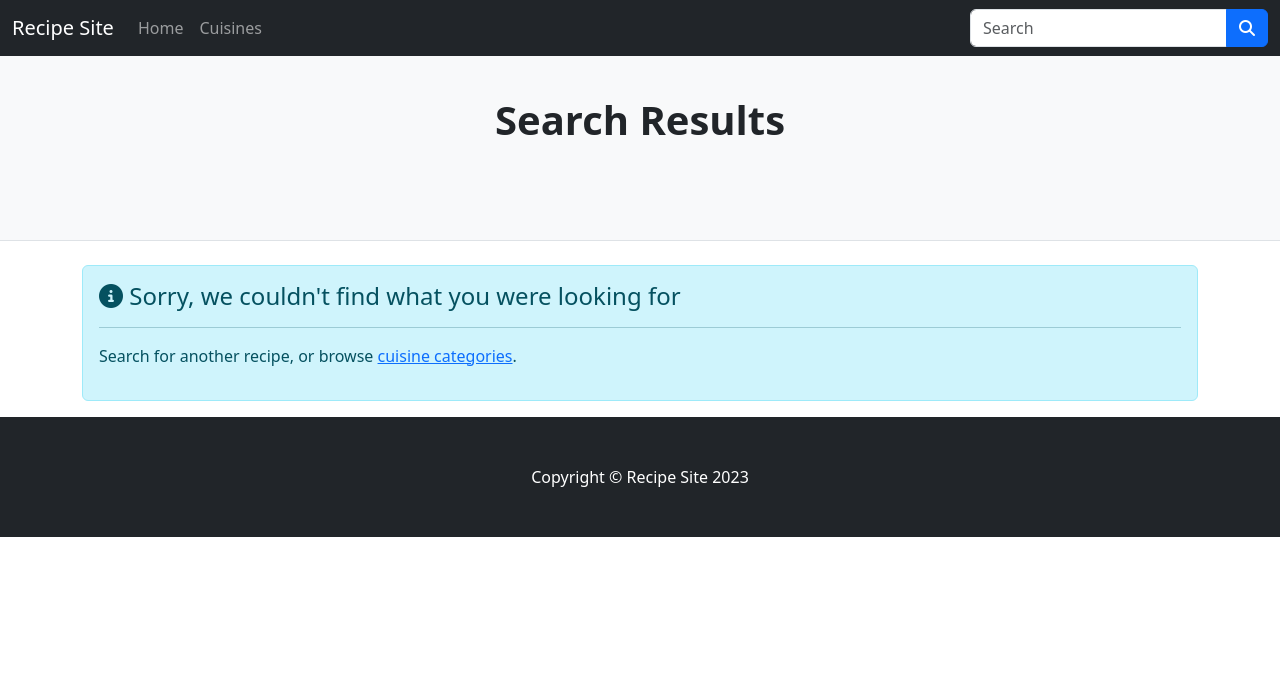
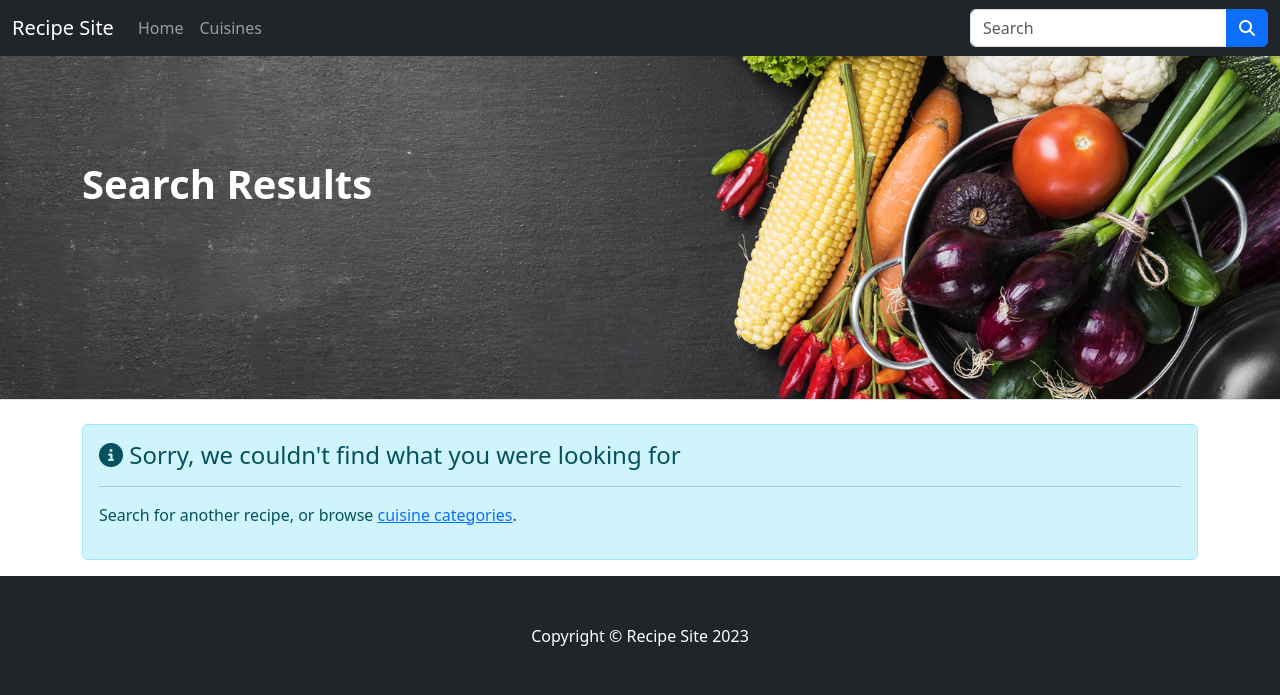
Before and after one commit to ozpc99/My-Recipes, a Flask app: page /results in a window 1280 px wide. Shown: the top 695 px of the page. Run offline with Flask 2, Linux system fonts and the light colour scheme; data that the repository does not hold is empty; some libraries are stand-ins or nearby versions.

Commit message:
Changed Hero Images
Changed main page hero images to hero_2.jpg

Provides consistent layout and preserves page title readability and accessibility.

```diff
--- a/recipe_site/templates/add_recipe.html
+++ b/recipe_site/templates/add_recipe.html
@@ -3,7 +3,7 @@
 <style>
     header {
         height: 50vh;
-        background-image: url("{{ url_for('static', filename='/assets/images/add_recipe_hero.jpg') }}");
+        background-image: url("{{ url_for('static', filename='/assets/images/hero_2.jpg') }}");
         background-size: cover;
         background-position: center;
         background-attachment: fixed;
--- a/recipe_site/templates/cuisine.html
+++ b/recipe_site/templates/cuisine.html
@@ -4,7 +4,7 @@
 <style>
     header {
         height: 50vh;
-        background-image: url("{{ url_for('static', filename='/assets/images/cuisine_hero.jpg') }}");
+        background-image: url("{{ url_for('static', filename='/assets/images/hero_2.jpg') }}");
         background-size: cover;
         background-position: center;
         background-attachment: fixed;
--- a/recipe_site/templates/results.html
+++ b/recipe_site/templates/results.html
@@ -1,11 +1,21 @@
 {% extends "base.html" %}
 {% block content %}
+
+<style>
+    header {
+        height: 50vh;
+        background-image: url("{{ url_for('static', filename='/assets/images/hero_2.jpg') }}");
+        background-size: cover;
+        background-position: center;
+        background-attachment: fixed;
+    }
+</style>
 
 <!-- Page header with logo and tagline-->
 <header class="py-5 bg-light border-bottom mb-4">
     <div class="container">
-        <div class="text-center my-5">
-            <h1 class="fw-bolder">Search Results</h1>
+        <div class="text-start" style="margin-top: 10%; margin-bottom: 10%;">
+            <h1 class="fw-bolder text-white">Search Results</h1>
         </div>
     </div>
 </header>
```
Also changed, not shown: README.md, recipe_site/static/assets/images/add_recipe_hero.jpg (deleted), recipe_site/static/assets/images/hero_2.jpg (renamed from recipe_site/static/assets/images/cuisine_hero.jpg).
